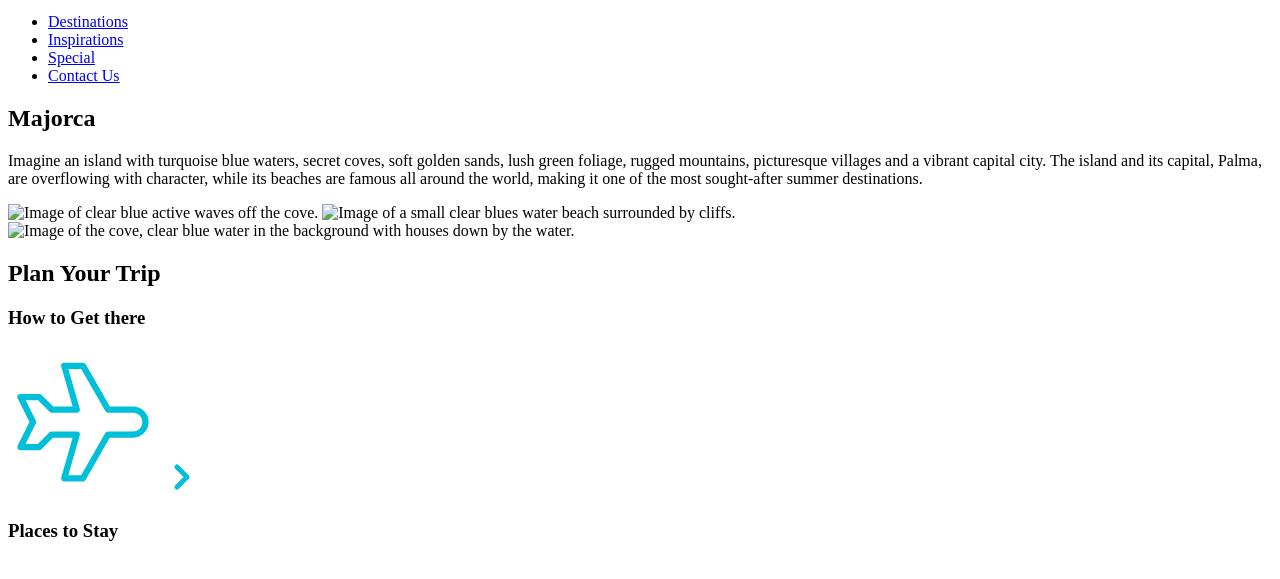
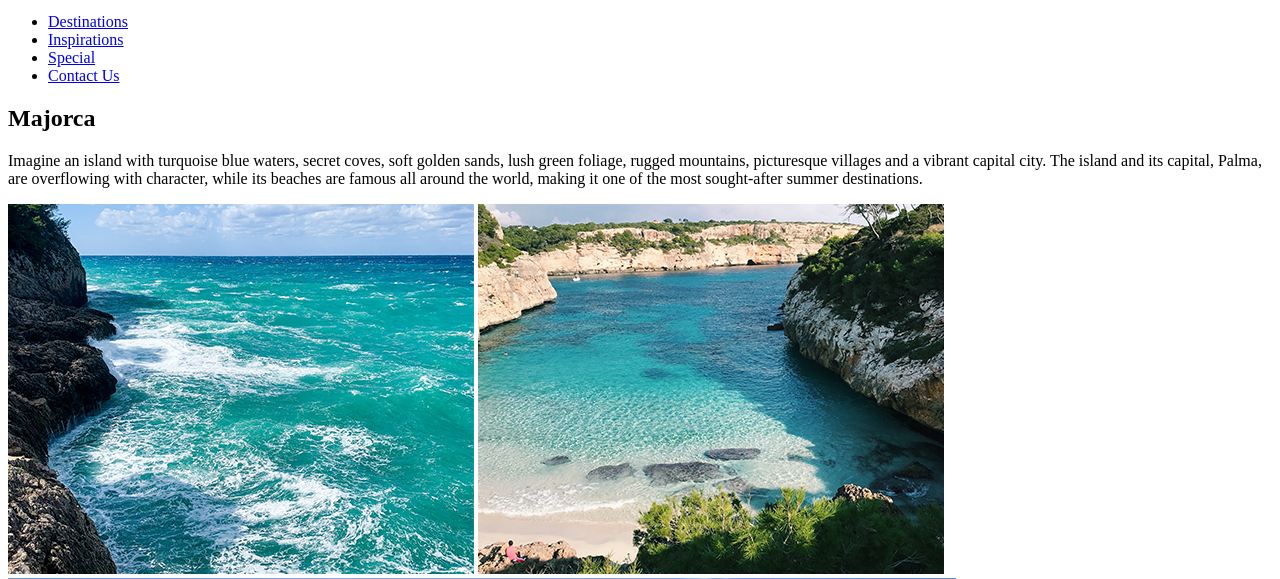
Before and after one commit to cthowel1/Wunderlust, a plain HTML site: page index.html in a window 1280 px wide. Shown: the part 221-800 px from the top of the page. Drawn offline with Linux system fonts and the light colour scheme.

Commit message:
update index.html

```diff
--- a/index.html
+++ b/index.html
@@ -25,9 +25,9 @@
     <h2>Majorca</h2>
     <p>Imagine an island with turquoise blue waters, secret coves, soft golden sands, lush green foliage, rugged mountains, picturesque villages and a vibrant capital city. The island and its capital, Palma, are overflowing with character, while its beaches are famous all around the world, making it one of the most sought-after summer destinations.</p>
 
-        <img src="majorca-waves.png" alt="Image of clear blue active waves off the cove.">
-        <img src="majorca-beach.png" alt="Image of a small clear blues water beach surrounded by cliffs.">
-        <img src="majorca-cove.png" alt="Image of the cove, clear blue water in the background with houses down by the water.">
+        <img src="images/majorca-waves.png" alt="Image of clear blue active waves off the cove.">
+        <img src="images/majorca-beach.png" alt="Image of a small clear blues water beach surrounded by cliffs.">
+        <img src="images/majorca-cove.png" alt="Image of the cove, clear blue water in the background with houses down by the water.">
 
     <section>
     <h2>Plan Your Trip</h2>
```
